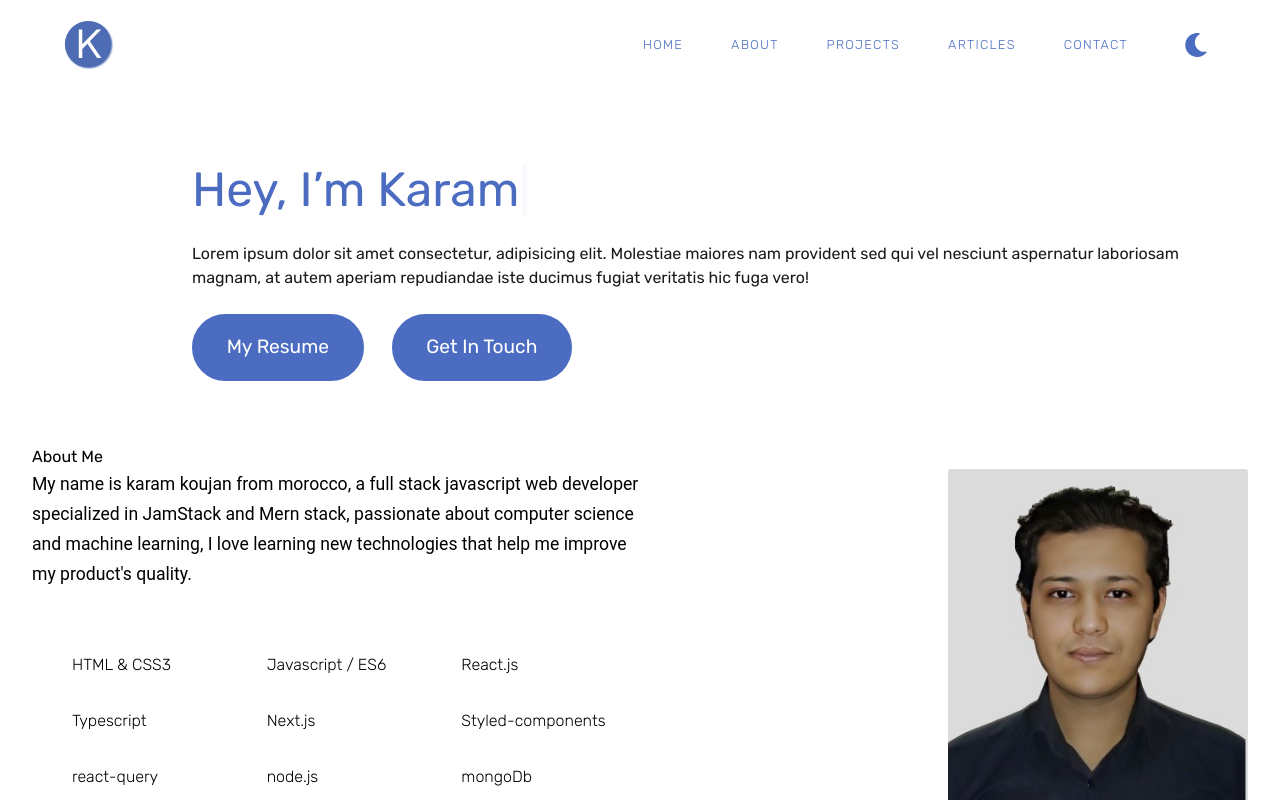
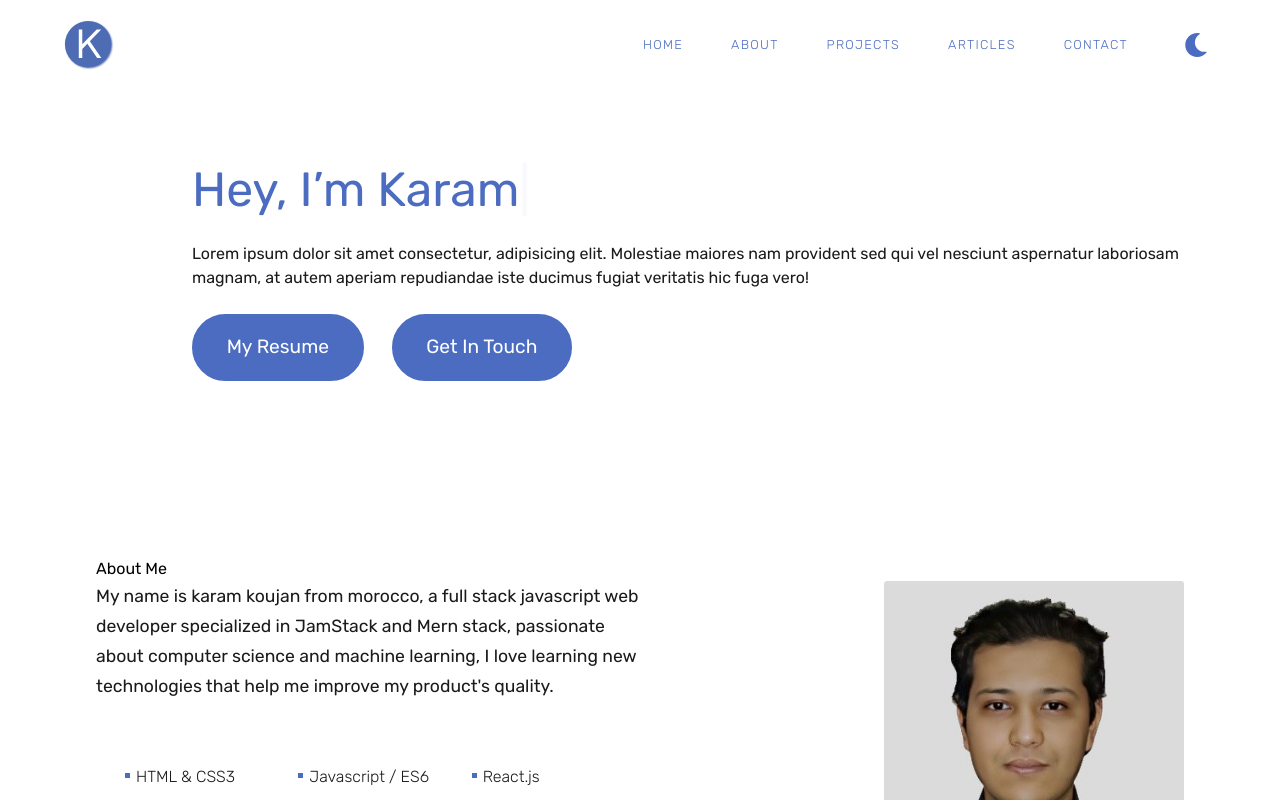
Before and after one commit to karam-koujan/personal-portfolio-V2, a Next.js app: page / in a window 1280 px wide. Shown: the top 800 px of the page. Built offline with nearby package versions, Linux system fonts and the light colour scheme.

Commit message:
add dark colors to about text

```diff
--- a/components/about/index.tsx
+++ b/components/about/index.tsx
@@ -26,14 +26,26 @@ const About = ({ about: { text, skills } }: propsI) => {
   });
 
   return (
-    <Section id="about" ref={ref} tabIndex={0}>
+    <Section
+      id="about"
+      className="mx-auto w-full max-w-6xl mt-[7rem]"
+      ref={ref}
+      tabIndex={0}
+    >
       <h1>About Me</h1>
       <Wrapper>
         <TextWrapper isVisible={isVisible}>
-          <Text>{text}</Text>
+          <Text className="text-color-primary dark:text-color-third">
+            {text}
+          </Text>
           <TechList>
             {skills.map((skill, idx) => (
-              <TechItem key={idx}>{skill}</TechItem>
+              <TechItem
+                key={idx}
+                className="text-color-primary dark:text-color-third before:bg-color-secondary"
+              >
+                {skill}
+              </TechItem>
             ))}
           </TechList>
         </TextWrapper>
--- a/components/about/styles.ts
+++ b/components/about/styles.ts
@@ -30,7 +30,6 @@ const ImgWrapper = styled.div`
   }
 `;
 const TechList = styled.ul`
-  background-color: transparent;
   display: grid;
   grid-gap: 2rem 1rem;
   grid-template-columns: repeat(3, 1fr);
@@ -40,7 +39,6 @@ const TechList = styled.ul`
   position: relative;
   width: 100%;
   &::before {
-    background-color: var(--blue);
     content: "";
     height: 60%;
     position: absolute;
@@ -52,12 +50,10 @@ const TechList = styled.ul`
 `;
 const TechItem = styled.li`
   align-self: center;
-  color: var(--primary);
   font-weight: 300;
   list-style: none;
   position: relative;
   &::before {
-    background-color: var(--blue);
     content: "";
     height: 5px;
     left: -7%;
@@ -67,8 +63,6 @@ const TechItem = styled.li`
   }
 `;
 const Text = styled.p`
-  color: var(--primary);
-  font-family: Roboto, sans-serif;
   font-size: 1.1rem;
   line-height: 30px;
   margin: 0;
```
Also changed, not shown: 1 other file (tests, documents, lock files or other folders).
